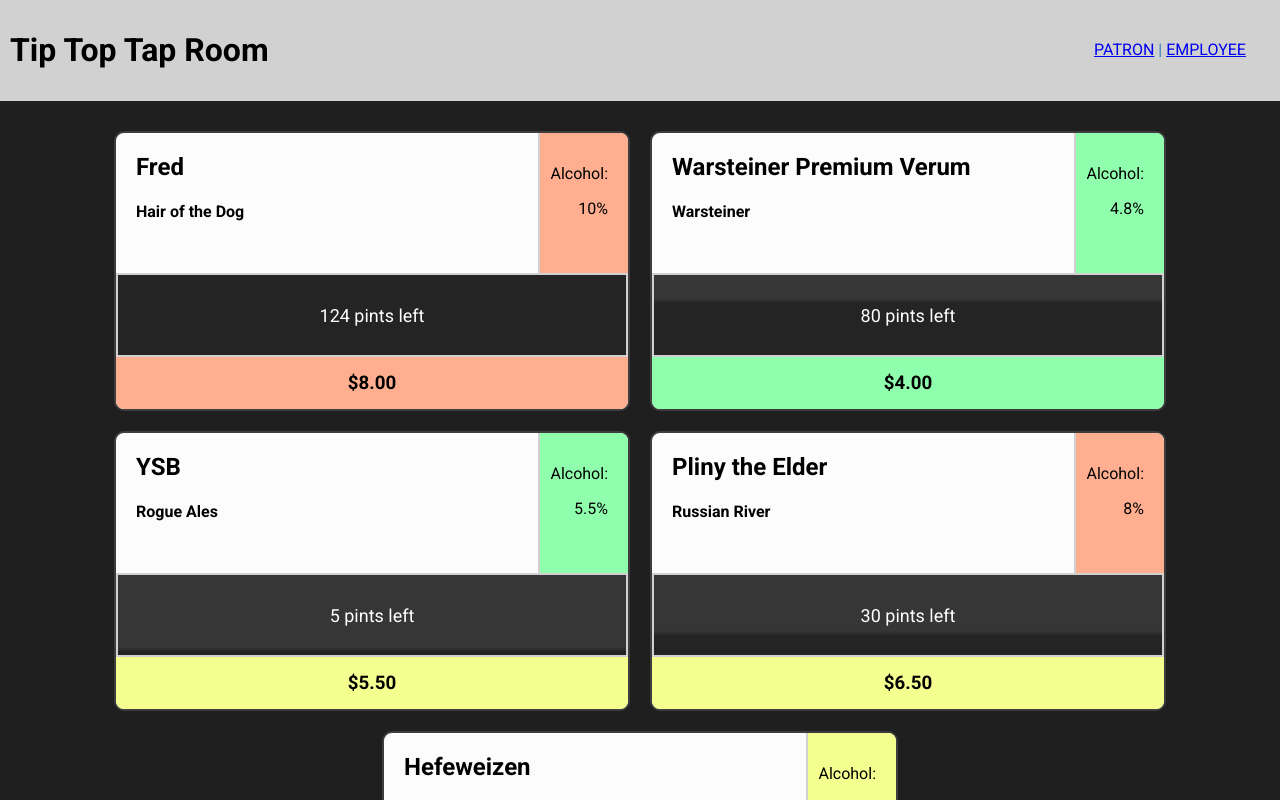
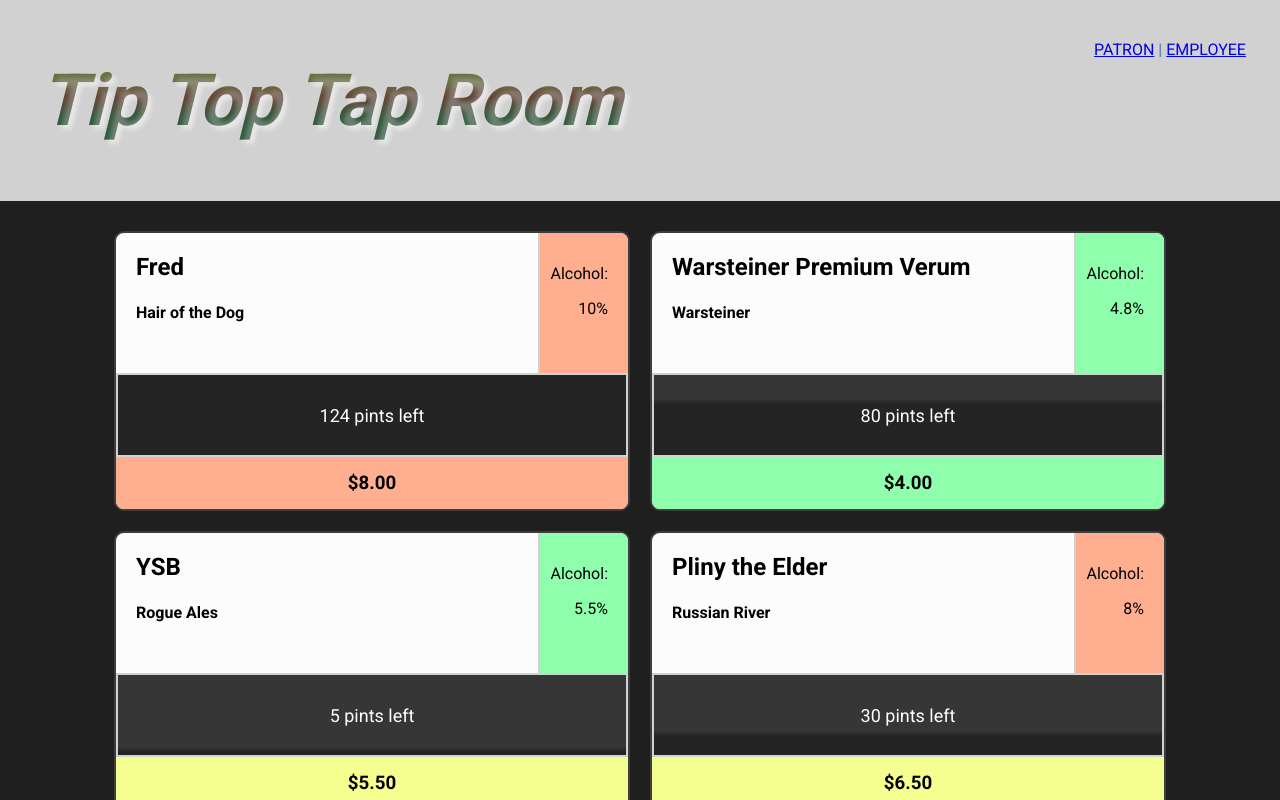
Before and after one commit to LiamPKenna/tap-room, a React (Create React App) app: page / in a window 1280 px wide. Shown: the top 800 px of the page. Built offline with nearby package versions, Linux system fonts and the light colour scheme.

Commit message:
Add style to header h1

```diff
--- a/src/components/Header.jsx
+++ b/src/components/Header.jsx
@@ -14,9 +14,18 @@
     backgroundColor: '#d1d1d1',
     padding: '10px'
   };
+  const headerStyle = {
+    fontSize: '72px',
+    background: 'linear-gradient(0deg, rgba(75,140,92,1) 29%, rgba(154,103,83,1) 54%, rgba(165,172,96,1) 71%)',
+    webkitBackgroundClip: 'text',
+    webkitTextFillColor: 'rgba(0, 0, 0, .35)',
+    marginLeft: '30px',
+    textShadow: '4px 4px 4px rgba(255, 255, 255, .5)',
+    fontStyle: 'italic'
+  };
   return (
     <div style={headerGrid}>
-      <h1>Tip Top Tap Room</h1>
+      <h1 style={headerStyle} >Tip Top Tap Room</h1>
       <div style={linkDiv}>
         <Link to="/">PATRON</Link> | <Link to="/emp">EMPLOYEE</Link>
       </div>
```
